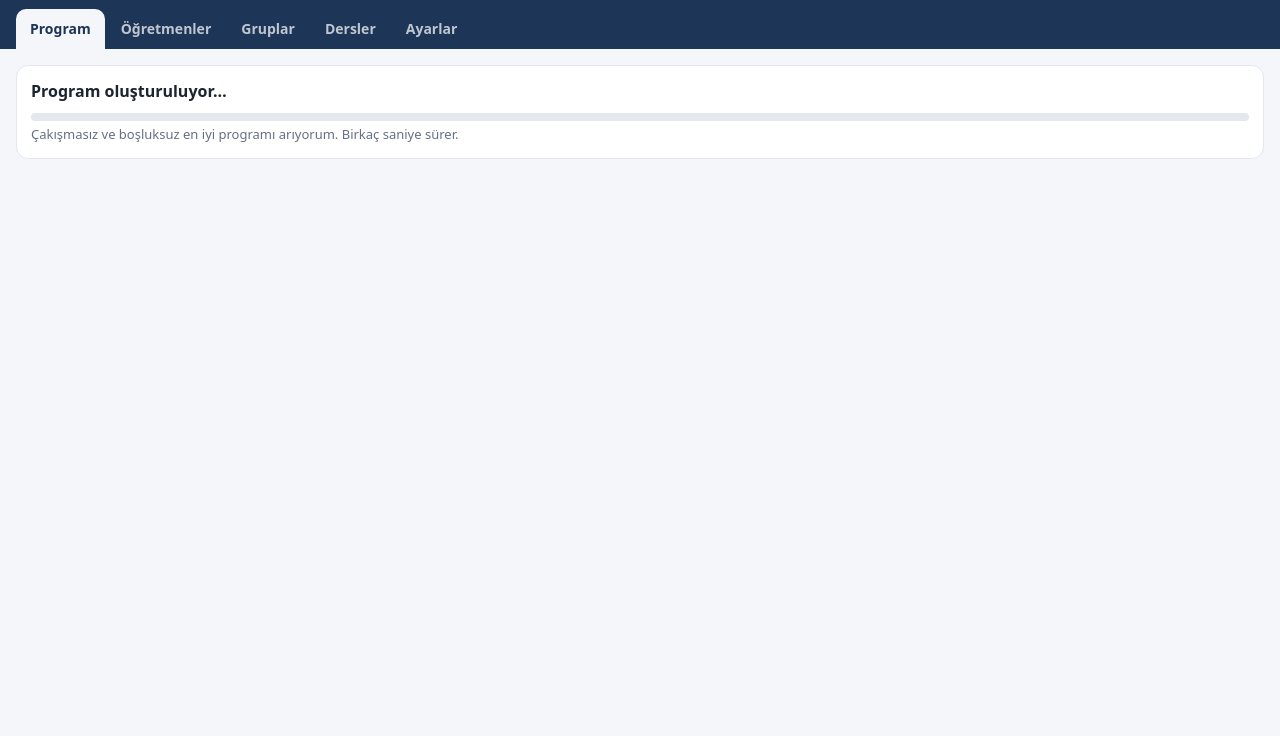
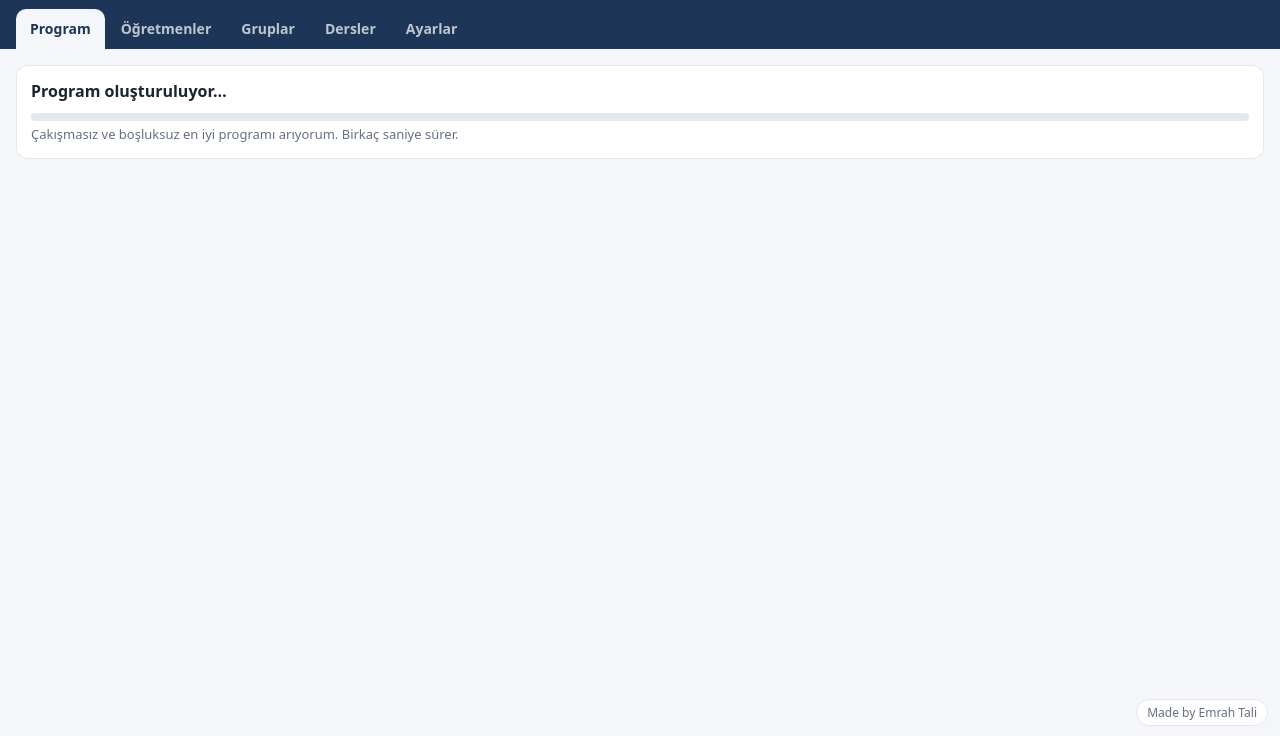
Before and after one commit to taliemrah/Ders-programi, a plain HTML site: page index.html in a window 1280 px wide. Shown: the part 64-800 px from the top of the page. Drawn offline with Linux system fonts and the light colour scheme.

Commit message:
Sağ alt köşeye 'Made by Emrah Tali' imzası
Co-Authored-By: Claude Opus 5.5 <noreply@anthropic.com>
Claude-Session: https://claude.ai/code/session_01HoiTy1ozmYuf4VubY9D4dx

```diff
--- a/app.js
+++ b/app.js
@@ -142,6 +142,7 @@
         <nav class="tabs">${tabs.map(([k, n]) => `<button class="tab ${ui.tab === k ? 'on' : ''}" data-act="tab" data-v="${k}">${n}</button>`).join('')}</nav>
       </header>
       <main>${({ program: viewProgram, teachers: viewTeachers, groups: viewGroups, lessons: viewLessons, settings: viewSettings })[ui.tab]()}</main>
+      <div class="madeby">Made by Emrah Tali</div>
       ${ui.modal ? `<div class="overlay" data-act="overlay"><div class="modal" role="dialog">${ui.modal.html}</div></div>` : ''}
     `;
     renderToast();
--- a/style.css
+++ b/style.css
@@ -186,6 +186,13 @@ table.slots input[type=text] { width: 130px; }
   .hide-narrow { display: none !important; }
 }
 
+/* İmza */
+.madeby {
+  position: fixed; right: 12px; bottom: max(10px, env(safe-area-inset-bottom)); z-index: 30;
+  font-size: 12px; color: var(--muted); background: rgba(255,255,255,.88);
+  border: 1px solid var(--line); border-radius: 999px; padding: 4px 10px; pointer-events: none;
+}
+
 /* Yazdırma */
 #print { display: none; }
 @media print {
```
